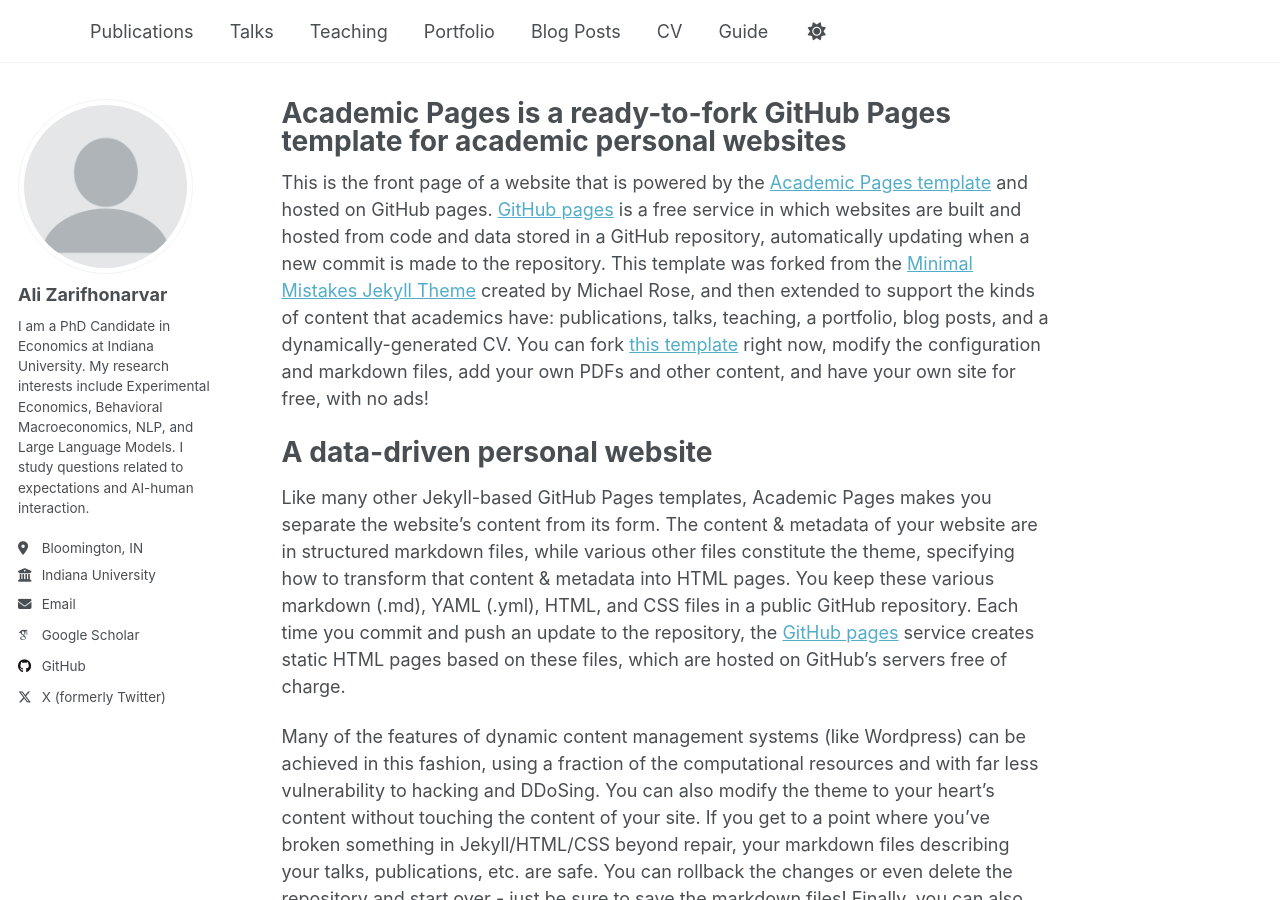
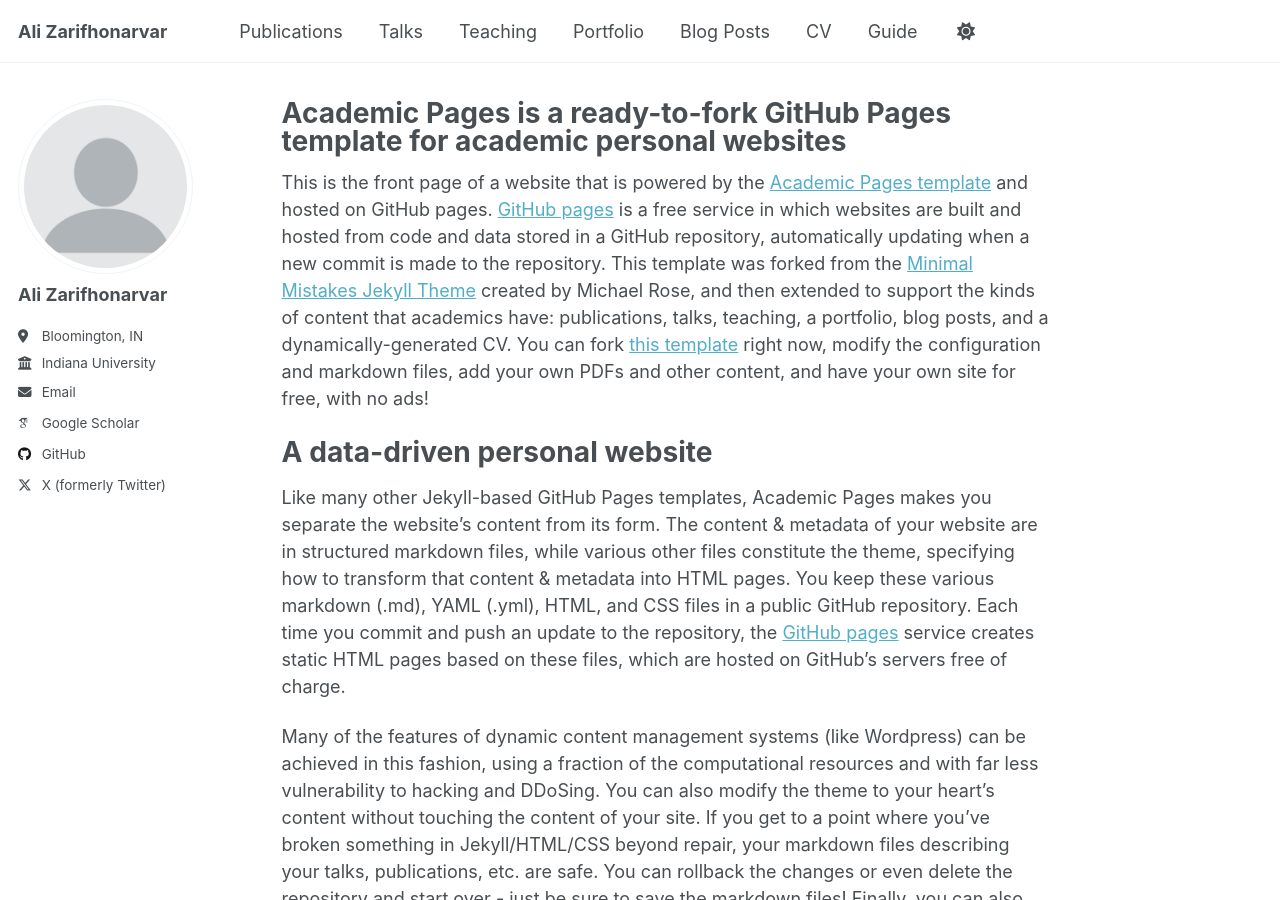
Before and after one commit to alizarif/alizarif.github.io, a Jekyll site: the page built from _pages/about.md, in a window 1280 px wide and 900 px high. Built offline with Jekyll 4.4.1, drawn with Linux system fonts in a browser that asks for light colours; some web fonts are replaced.

Commit message:
Update _config.yml

```diff
--- a/_config.yml
+++ b/_config.yml
@@ -9,7 +9,7 @@
 # Basic Site Settings
 locale                   : "en-US"
 site_theme               : "default"
-title                    : ""
+title                    : "Ali Zarifhonarvar"
 title_separator          : "-"
 name                     : &name "Ali Zarifhonarvar"
 description              : &description "personal description"
@@ -25,7 +25,7 @@ author:
   avatar           : "profile.png"
   name             : "Ali Zarifhonarvar"
   pronouns         : # example: "she/her"
-  bio              : "I am a PhD Candidate in Economics at Indiana University. My research interests include Experimental Economics, Behavioral Macroeconomics, NLP, and Large Language Models. I study questions related to expectations and AI-human interaction. "
+  bio              : ""
   location         : "Bloomington, IN"
   employer         : "Indiana University"
   uri              : # alizarif.github.io
@@ -45,7 +45,7 @@ author:
   bitbucket        : # Username - Update with your username on the site
   codepen          : # Username
   dribbble         : # Username
-  github           : "academicpages"
+  github           : "alizarif"
   kaggle           : # Username
   stackoverflow    : # User number or user number and name (i.e., use "1" or "1/jeff-atwood")
 
```
